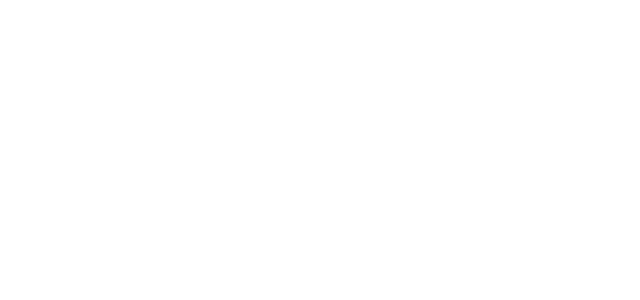
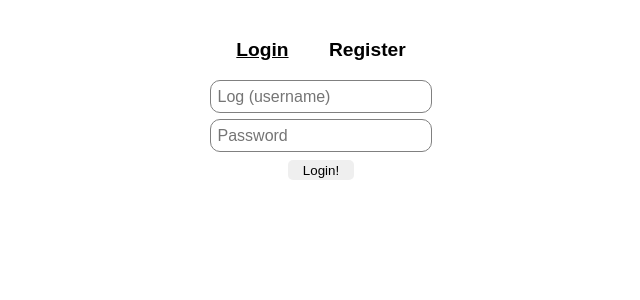
Before and after one commit to GillanCodes/LifeScore, a React (Create React App) app in the folder client/: page /auth in a window 1280 px wide. Before the commit this address had no page. Shown: the top 300 px of the page, without its empty margins (319-959 px from the left). Built offline with nearby package versions, Linux system fonts and the light colour scheme.

Commit message:
Auth pages done

```diff
--- /dev/null
+++ b/client/src/Components/Auth/Auth.tsx
@@ -0,0 +1,22 @@
+import React, { useState } from 'react'
+import Login from './Login';
+import Register from './Register';
+
+export default function Auth() {
+
+    const [tab, setTab] = useState(0);
+
+    return (
+        <div className="auth-box-container">
+            <div className="tabs">
+                <p className={tab === 0 ? 'tab active' : 'tab'} onClick={() => setTab(0)}>Login</p>
+                <p className={tab === 1 ? 'tab active' : 'tab'} onClick={() => setTab(1)}>Register</p>
+            </div>
+            <div>
+                {tab === 0 && (<Login />)}
+                {tab === 1 && (<Register />)}
+            </div>
+        </div>
+
+    )
+}
--- /dev/null
+++ b/client/src/Components/Auth/Login.tsx
@@ -0,0 +1,43 @@
+import axios from 'axios';
+import React, { useState } from 'react'
+import { isEmpty } from '../../Utils';
+
+export default function Login() {
+
+    const [errors, setErrors]:[errors:any, setErrors:any] = useState();
+    const [state, setState] = useState({log: "", password: ""});
+
+    const submitHandle = (e:React.FormEvent) => {
+        e.preventDefault();
+
+        axios({
+            method:"POST",
+            withCredentials: true,
+            url: `${process.env.REACT_APP_API_URL}/auth/signin`,
+            data: {
+                log: state.log,
+                password: state.password
+            }
+        }).then((res) => {
+            if (res.data.errors) return setErrors(res.data.errors);
+            const win:Window = window;
+            win.location = '/';
+        }).catch((err) => {
+            console.log(err);
+        });
+    }
+
+    return (
+        <div className='auth-container'>
+            <div className="content">
+                <form onSubmit={(e) => submitHandle(e)}>
+                    <p className='error'>{!isEmpty(errors) && errors.log}</p>
+                    <input className={!isEmpty(errors) && !isEmpty(errors.log) ? "input error" : "input"} type="text" name="log" id="log" placeholder='Log (username)' onChange={(e) => setState({...state, log:e.target.value})} />
+                    <p className='error'>{!isEmpty(errors) && errors.password}</p>
+                    <input className={!isEmpty(errors) && !isEmpty(errors.password) ? "input error" : "input"} type="password" name="password" id="password" placeholder='Password' onChange={(e) => setState({...state, password:e.target.value})} />
+                    <input className="button" type="submit" value="Login!" />
+                </form>
+            </div>
+        </div>
+    )
+}
--- /dev/null
+++ b/client/src/Components/Auth/Register.tsx
@@ -0,0 +1,52 @@
+import axios from 'axios';
+import React, { useState } from 'react'
+import { isEmpty } from '../../Utils';
+
+export default function Register() {
+
+  const [state, setState] = useState({
+    username: "",
+    email: "",
+    password: "",
+    fullname: ""
+  });
+
+  const [errors, setErrors]:[errors:any, setErrors:any] = useState()
+
+  const submitHandle = (e:React.FormEvent) => {
+        e.preventDefault();
+
+        axios({
+            method:"POST",
+            withCredentials: true,
+            url: `${process.env.REACT_APP_API_URL}/auth/signup`,
+            data: {
+              username: state.username,
+              email: state.email,
+              password: state.password
+            }
+        }).then((res) => {
+            if (res.data.errors) return setErrors(res.data.errors);
+            const win:Window = window;
+            win.location = '/auth';
+        }).catch((err) => {
+            console.log(err);
+        });
+    }
+
+  return (
+    <div className='auth-container'>
+      <div className="content">
+        <form onSubmit={submitHandle}>
+          <p className='error'>{!isEmpty(errors) && errors.email}</p>
+          <input className={!isEmpty(errors) && !isEmpty(errors.email) ? "input error" : "input"} type="email" name="email" id="email" placeholder='Email' onChange={(e) => setState(state => ({...state, email: e.target.value}))} />
+          <p className='error'>{!isEmpty(errors) && errors.username}</p>
+          <input className={!isEmpty(errors) && !isEmpty(errors.username) ? "input error" : "input"} type="text" name="username" id="username" placeholder='Username' onChange={(e) => setState(state => ({...state, username: e.target.value}))} />
+          <p className='error'>{!isEmpty(errors) && errors.password}</p>
+          <input className={!isEmpty(errors) && !isEmpty(errors.password) ? "input error" : "input"} type="password" name="password" id="password" placeholder='Password' onChange={(e) => setState(state => ({...state, password: e.target.value}))} />
+          <input type="submit" value="Register" className='button' />
+        </form>
+      </div>
+    </div>
+  )
+}
--- a/client/src/Routes/index.tsx
+++ b/client/src/Routes/index.tsx
@@ -1,5 +1,6 @@
 import { BrowserRouter, Route, Routes } from "react-router-dom";
 import Home from "../Components/Home";
+import Auth from "../Components/Auth/Auth";
 
 export default function index()
 {
@@ -7,6 +8,7 @@
         <BrowserRouter>
             <Routes>
                 <Route path={"/"} Component={Home} />
+                <Route path={"/auth"} Component={Auth} />
             </Routes>
         </BrowserRouter>
     )
--- /dev/null
+++ b/client/src/Styles/components/_buttons.scss
@@ -0,0 +1,14 @@
+.button {
+
+    height: 1.5em;
+    width: 5em;
+    border: none;
+    border-radius: 5px;
+    margin: 5px;
+}
+
+.button:hover
+{
+    text-decoration: underline;
+    cursor: pointer;
+}
--- /dev/null
+++ b/client/src/Styles/components/_input.scss
@@ -0,0 +1,16 @@
+input.input
+{
+    padding: 0.4em;
+    margin: .2em 0;
+
+    font-size: 1em;
+
+    border-radius: 10px;
+    border: 1px grey solid;
+
+}
+
+input.input.error
+{
+    border: 1px red solid;
+}
--- /dev/null
+++ b/client/src/Styles/components/_switch.scss
@@ -0,0 +1,52 @@
+.switch {
+  position: relative;
+  display: inline-block;
+  width: 60px;
+  height: 34px;
+}
+
+.switch input {
+  opacity: 0;
+  width: 0;
+  height: 0;
+}
+
+.slider {
+  position: absolute;
+  cursor: pointer;
+  top: 0;
+  left: 0;
+  right: 0;
+  bottom: 0;
+  background-color: #ccc;
+  -webkit-transition: .4s;
+  transition: .4s;
+  border-radius: 34px;
+}
+
+.slider:before {
+  position: absolute;
+  content: "";
+  height: 26px;
+  width: 26px;
+  left: 4px;
+  bottom: 4px;
+  background-color: white;
+  -webkit-transition: .4s;
+  border-radius: 50%;
+  transition: .4s;
+}
+
+input:checked + .slider {
+  background-color: #2196F3;
+}
+
+input:focus + .slider {
+  box-shadow: 0 0 1px #2196F3;
+}
+
+input:checked + .slider:before {
+  -webkit-transform: translateX(26px);
+  -ms-transform: translateX(26px);
+  transform: translateX(26px);
+}
--- /dev/null
+++ b/client/src/Styles/components/components.scss
@@ -0,0 +1,3 @@
+@import './buttons';
+@import './input';
+@import './switch';
--- a/client/src/Styles/index.scss
+++ b/client/src/Styles/index.scss
@@ -1,3 +1,7 @@
+@import './components/components.scss';
+
+@import './pages/auth';
+
 * {
     margin: 0;
     font-family: Arial, Helvetica, sans-serif;
--- /dev/null
+++ b/client/src/Styles/pages/_auth.scss
@@ -0,0 +1,46 @@
+.auth-box-container
+{
+    height: 100vh;
+    width: 100vw;
+
+    display: flex;
+    flex-direction: column;
+    justify-content: center;
+    align-items: center;
+
+    .tabs {
+        width: 250px;
+        display: flex;
+        flex-direction: row;
+        justify-content: space-evenly;
+        align-items: center;
+
+        margin: 1em;
+
+        .tab
+        {
+            font-size: 1.2em;
+            font-weight: 600;
+            cursor: pointer;
+        }
+
+        .tab.active
+        {
+            text-decoration: underline;
+        }
+    }
+
+    .auth-container
+    {
+        height: 700px;
+
+        .content form
+        {
+            height: 100%;
+            display: flex;
+            flex-direction: column;
+            align-items: center;
+            justify-content: center;
+        }
+    }
+}
--- /dev/null
+++ b/client/src/Utils.ts
@@ -0,0 +1,22 @@
+export const isEmpty = (value:any) => {
+    return (
+        value === undefined ||
+        value === null ||
+        (typeof value === "object" && Object.keys(value).length === 0) ||
+        (typeof value === "string" && value.trim().length === 0)
+    );
+};
+
+export const convertDatetoTime = (date:string) => {
+    var timesptamp = new Date(date).getTime();
+    return timesptamp;
+}
+
+export const dateConverter = (timestamp:number) => {
+
+    let options:any = {hour: "2-digit", minute: "2-digit", weekday: "long", year: "numeric", month: "short", day:"numeric"}
+    let date = new Date(timestamp * 1).toLocaleDateString('fr-FR', options);
+
+    return date.toString();
+
+}
```
Also changed, not shown: 1 other file (tests, documents, lock files or other folders).
